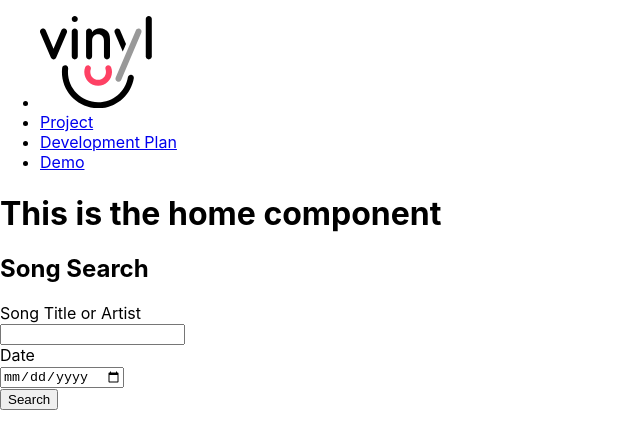
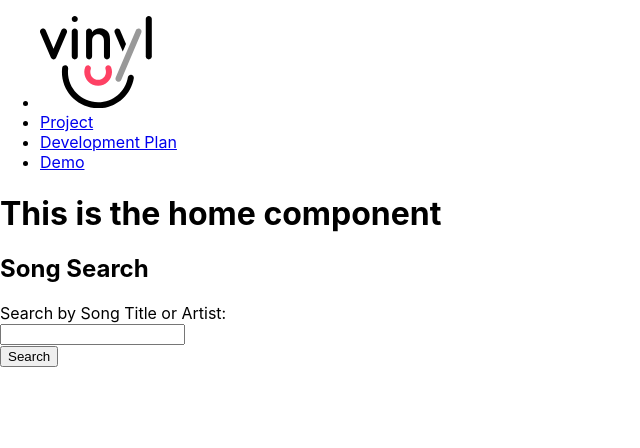
Before and after one commit to rpairitz/vinyl, a React (Create React App) app: page / in a window 1280 px wide. Shown: the top 448 px of the page, without its empty margins (0-640 px from the left). Built offline with nearby package versions, Linux system fonts and the light colour scheme.

Commit message:
broke up searchSong object (to just searchString)

```diff
--- a/src/Components/Home/SearchForm.js
+++ b/src/Components/Home/SearchForm.js
@@ -1,32 +1,20 @@
 // stateless child component
 // TODO: set input values
-const SearchForm = ({ searchSong, onChange, onSubmit }) => {
+const SearchForm = ({ searchString, onChange, onSubmit }) => {
     return (
         <div>
             <h2>Song Search</h2>
             <form onSubmit={onSubmit} autoComplete="off">
                 <div className="form-group">
-                    <label>Song Title or Artist</label>
+                    <label>Search by Song Title or Artist: </label>
                     <br />
                     <input
                         type="text"
                         className="form-control"
                         id="search-string-input"
-                        value={searchSong.string}
+                        value={searchString}
                         onChange={onChange}
                         name="string"
-                    />
-                </div>
-                <div className="form-group">
-                    <label>Date</label>
-                    <br />
-                    <input
-                        type="date"
-                        className="form-control"
-                        id="search-date-input"
-                        value={searchSong.date}
-                        onChange={onChange}
-                        name="date"
                     />
                 </div>
                 <div className="form-group">
--- a/src/Components/Home/SearchList.js
+++ b/src/Components/Home/SearchList.js
@@ -6,10 +6,7 @@ import {searchSongs} from '../../Services/SongService.js';
 const SearchList = () => {
     // variables in the state to hold data
     const [songs, setSongs] = useState([]) // initial state: empty song list
-    const [searchSong, setSearchSong] = useState({
-        string: "",
-        date: ""
-    }); // just for holding form data to be submitted for search
+    const [searchString, setSearchString] = useState(""); // just for holding form data to be submitted for search
 
     // flag in the state to watch for add updates
     const [search, setSearch] = useState(false) // search is initially false
@@ -19,18 +16,18 @@ const SearchList = () => {
 
     // when the user changes the state var flag (i.e. onSubmit), useEffect
     useEffect(() => {
-        if (searchSong && search) {
+        if (searchString && search) {
             // TODO: make search call using SearchService GET method to update songs state array
             // TODO: setSearch(false);
             // look at lecture 14 MainList.js and LearnService.js
             // e.g.
-            searchSongs(searchSong).then((songList) => {
+            searchSongs(searchString).then((songList) => {
                 setSearch(false); // revert state var
                 // render the resulting list of songs from the axios request (i.e. the updated state)
                 setSongs(songList)
             })
         }
-    }, [songs,searchSong,search]); // dependency array (songs, search) triggers useEffect on change
+    }, [songs,searchString,search]); // dependency array (songs, search) triggers useEffect on change
 
     // trigger useEffect to update state with resulting song list on form submission
     const onSubmitHandler = (e) => {
@@ -49,21 +46,21 @@ const SearchList = () => {
         const { name, value: newValue} = e.target;
         console.log(newValue);
 
-        setSearchSong({
-            ...searchSong,
+        setSearchString({
+            ...searchString,
             [name]: newValue
         });
-        //setSearchSong(e.target.value); // old
+        //setSearchString(e.target.value); // old
     };
 
     return (
         <div>
             <SearchForm
-                searchSong={searchSong}
+                searchString={searchString}
                 onChange={onChangeHandler}
                 onSubmit={onSubmitHandler}
             />
-            {/* TODO: display each result */}
+            {/* display each result */}
             {songs.length > 0 && (
 		<ul>
 			{songs.map((song) => (
--- a/src/Services/SongService.js
+++ b/src/Services/SongService.js
@@ -6,18 +6,10 @@ const API_PATH = Env.API_PATH;
 
 // TODO: break into two functions: one for song title/artist, one for date
 // would need to also break up in SearchForm.js and SearchList.js
-export const searchSongs = (searchSong) => {
-    // TODO: register axios with onSubmit event to search the db
+export const searchSongs = (searchString) => {
+   // register axios with onSubmit event to search the db
    // format params to JSON object to be sent using axios and received by PHP in proper format for decoding
-   //var params = new URLSearchParams();
-   //params.append('string', searchSong.string);
-   // try to test axios API
-   /*
-   return jest.mock('axios').test('Example',async() => {
-	   axios.get.mockImplementation(API_PATH);
-   });
-   */
-   return axios.get(API_PATH, {params: {string: searchSong.string}}).then((response) => {
+   return axios.get(API_PATH, {params: {string: searchString}}).then((response) => {
        console.log(response);
        return response.data;
    })
```
